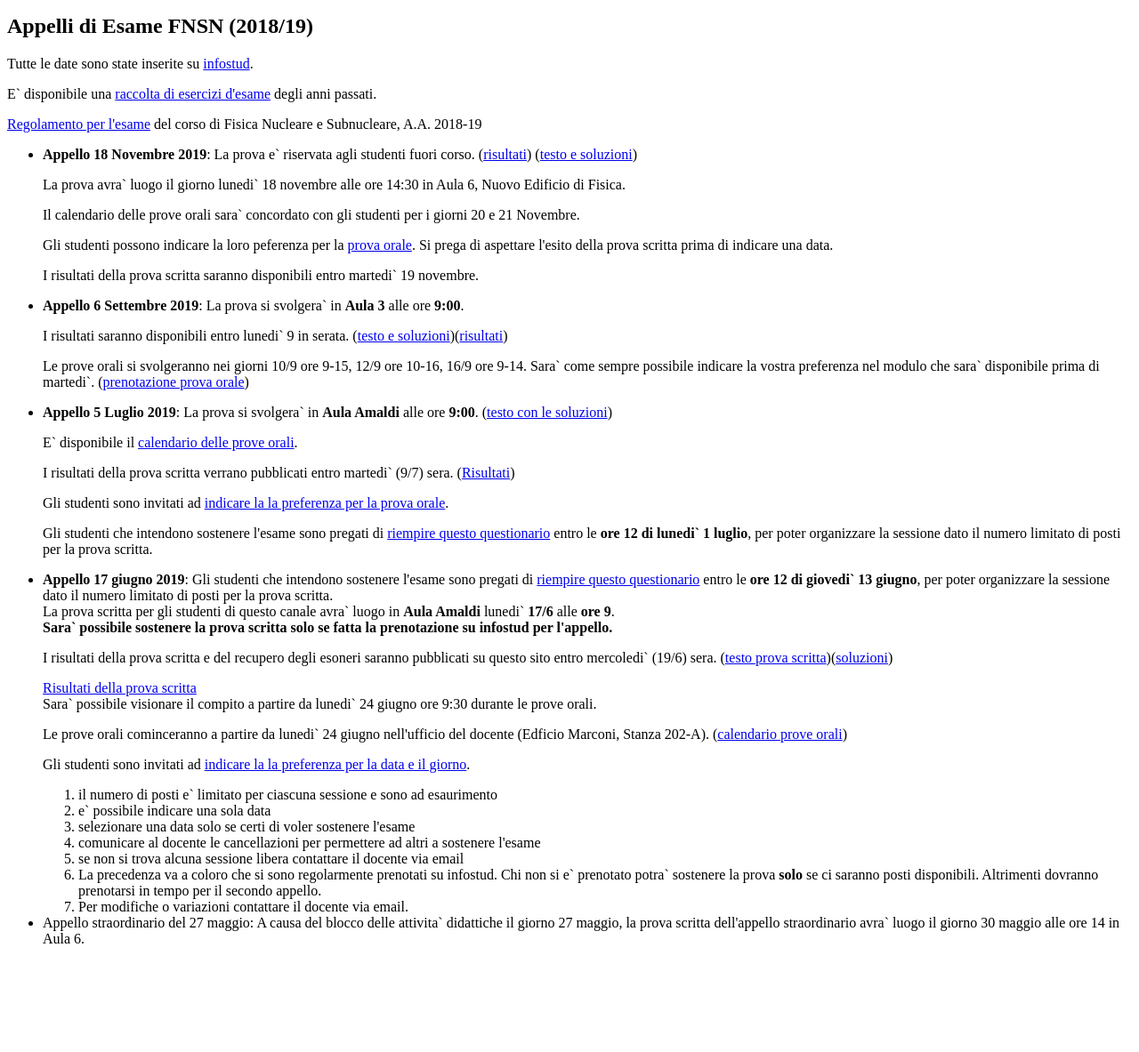
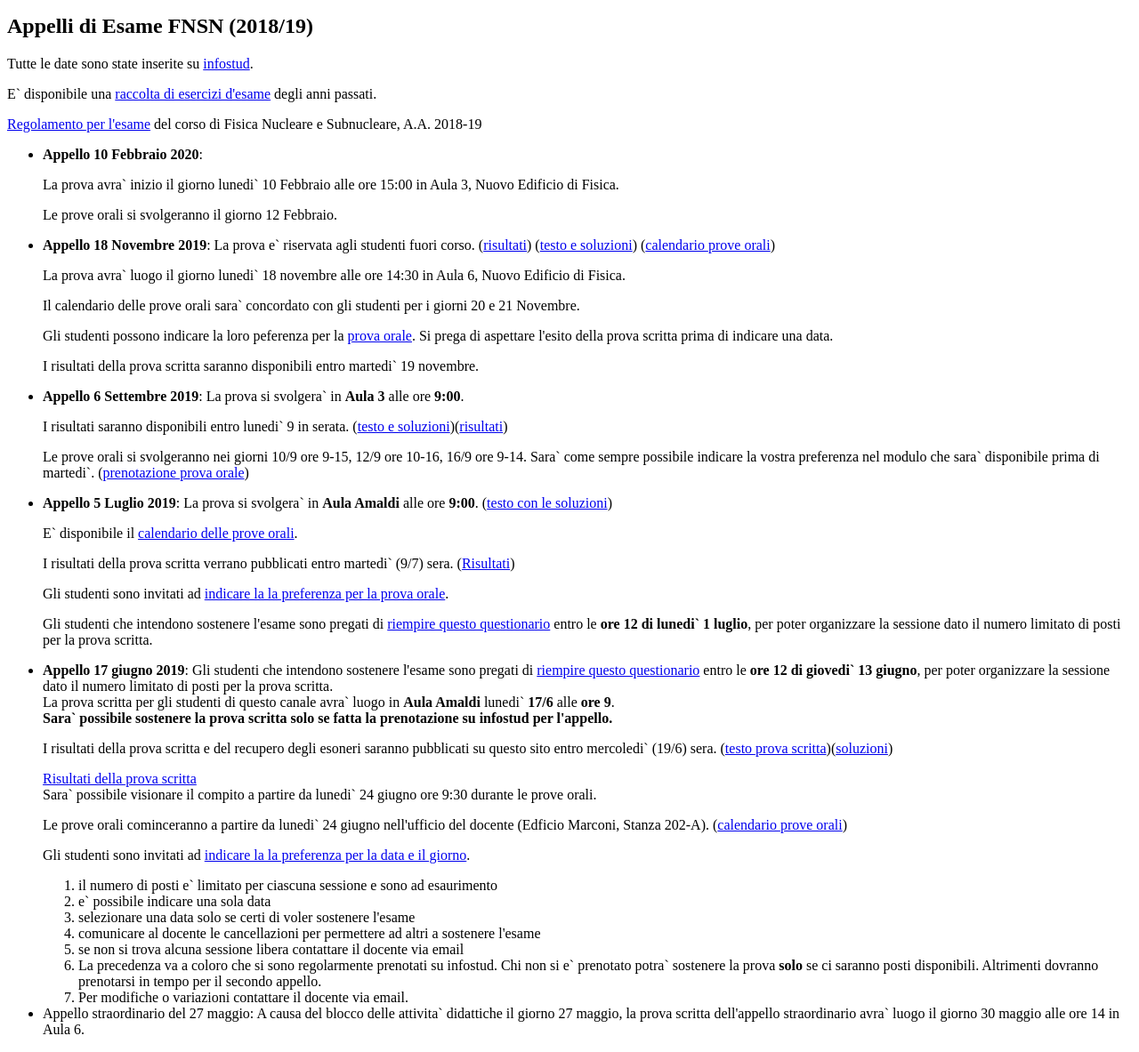
Before and after one commit to rahatlou/FNSN, a PHP site: page /content.php in a window 1280 px wide. Shown: the part 253-1436 px from the top of the page at 89% size. Before the commit the page ends 1314 px from the top, so only its background shows below. Run offline with PHP 8.4, Linux system fonts and the light colour scheme.

Commit message:
appello 10 febbraio

```diff
--- a/esami/content.php
+++ b/esami/content.php
@@ -52,9 +52,16 @@
 	del corso di Fisica Nucleare e Subnucleare, A.A. 2018-19</p>
 
 	  <ul>
+			<li><b>Appello 10 Febbraio 2020</b>:
+				<p>La prova avra` inizio il giorno lunedi` 10 Febbraio alle ore 15:00 in Aula 3, Nuovo Edificio di Fisica.</p>
+				<p>Le prove orali si svolgeranno il giorno 12 Febbraio.</p>
+
+			</li>
+
 			<li><b>Appello 18 Novembre 2019</b>: La prova e` riservata agli studenti fuori corso.
 				(<a href="https://docs.google.com/spreadsheets/d/e/2PACX-1vQZYHuGJJVvoO5BOHtwY8tqu7aKRi9WG0D18V-AW5Ecnvh3xrzN_-I5jJpX8bySplBbnkbi5ptrDfzF/pubhtml?gid=231072276&single=true">risultati</a>)
 				(<a href="Didattica/FNSN/Esercizi/20191118-esame_sol.pdf">testo e soluzioni</a>)
+				(<a href="https://docs.google.com/spreadsheets/d/e/2PACX-1vRW-on2u70HtiVu9K6jl-evpgQmpyQL_CftSFXtR8hiushEMZC8rsJAao2N3Zy9hUgRYmk_odp4Q6CS/pubhtml?gid=1509994242&single=true">calendario prove orali</a>)
 				<p>La prova avra` luogo il giorno lunedi` 18 novembre alle ore 14:30 in Aula 6, Nuovo Edificio di Fisica.</p>
 
 				<p>Il calendario delle prove orali sara` concordato con gli studenti per i giorni 20 e 21 Novembre.</p>
--- a/esami/sidebar.html
+++ b/esami/sidebar.html
@@ -1,6 +1,6 @@
 <div id="sidebar-content">
 
-<h3 class=h3sidebar>Last update: 19 Nov 2019</h3>
+<h3 class=h3sidebar>Last update: 8 Feb 2020</h3>
   Created by
   <a href="http://www.roma1.infn.it/people/rahatlou/">Shahram Rahatlou</a>
   [<a href="mailto:shahram.rahatlou@uniroma1.it">shahram.rahatlou (at) uniroma1.it</a>]
```
Also changed, not shown: sidebar.html (+5 -3 lines).
